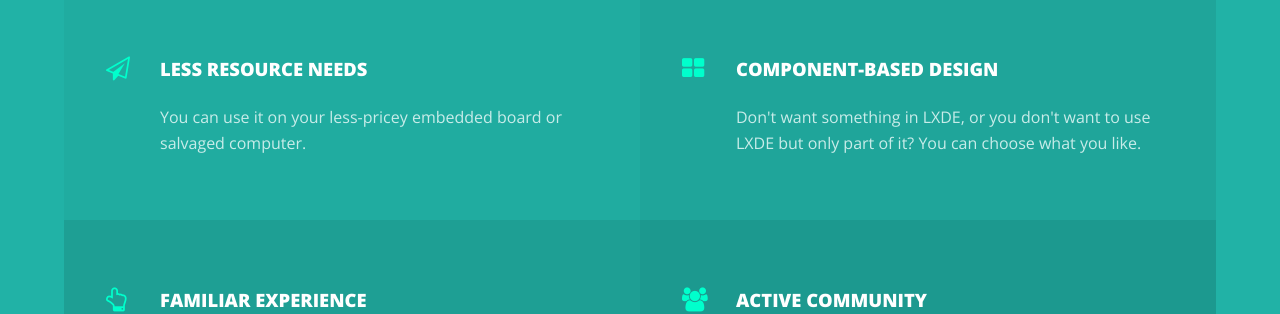
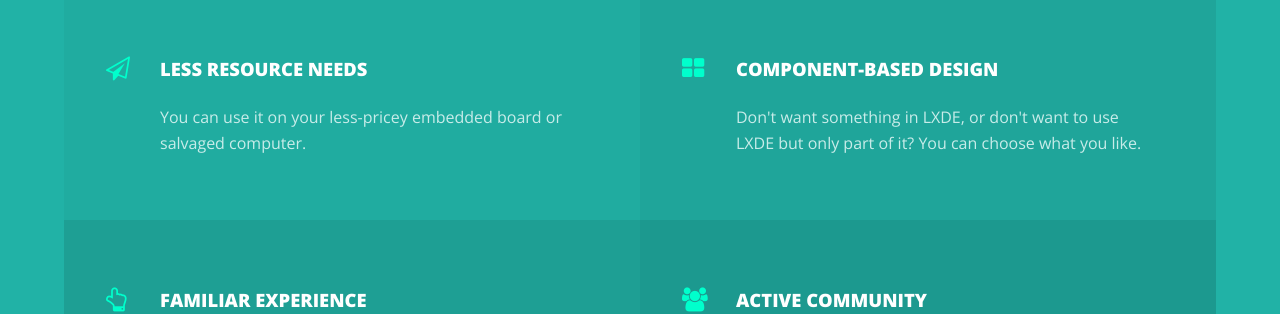
Before and after one commit to lxde/lxde.github.io, a Jekyll site: the page built from index.html, in a window 1280 px wide and 900 px high, scrolled down 993 px. Shown: the part 154-468 px from the top of the window. Built offline with Jekyll 4.4.1, drawn with Linux system fonts in a browser that asks for light colours; some of the changed text lies outside the part shown.

Commit message:
Minor grammatical changes
Just some small fixes to incorrect grammar on the front page :)

```diff
--- a/index.html
+++ b/index.html
@@ -27,7 +27,7 @@
 								</li>
 								<li class="icon fa-th-large">
 									<h3>Component-based design</h3>
-									<p>Don't want something in LXDE, or you don't want to use LXDE but only part of it? You can choose what you like.</p>
+									<p>Don't want something in LXDE, or don't want to use LXDE but only part of it? You can choose what you like.</p>
 								</li>
 								<li class="icon fa-hand-o-up">
 									<h3>Familiar experience</h3>
@@ -59,7 +59,7 @@
 						<div class="inner">
 							<header>
 								<h2>We need your help</h2>
-								<p>Do you program in C or Vala, use the language LXDE does not cover, or you want to help others to adopt LXDE?</p>
+								<p>Do you program in C or Vala, use a language LXDE does not cover, or want to help others to adopt LXDE?</p>
 							</header>
 							<ul class="actions">
 								<li><a href="join/" class="button fit special">Join us</a></li>
```
